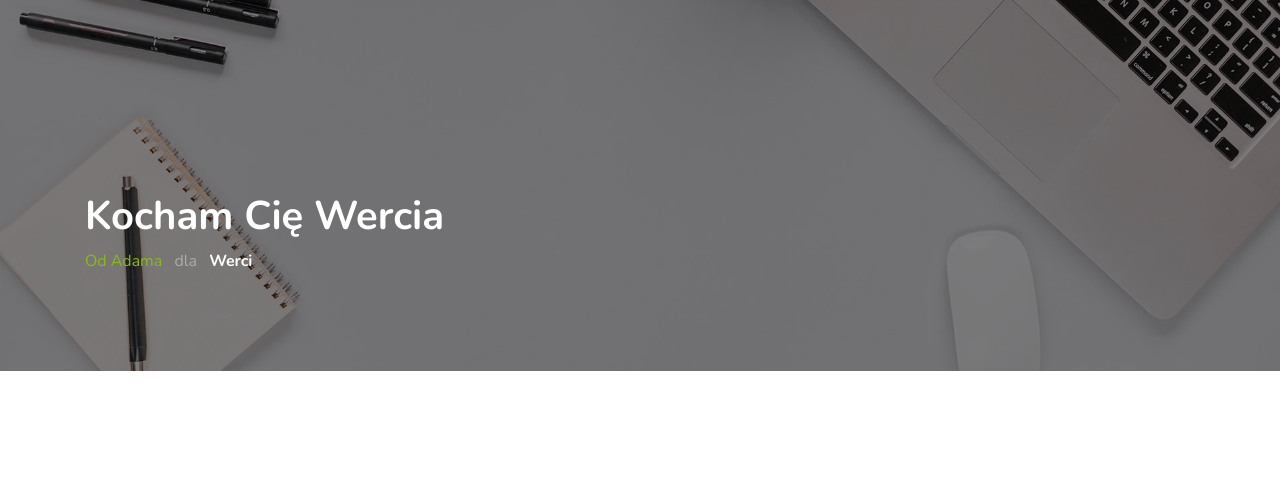
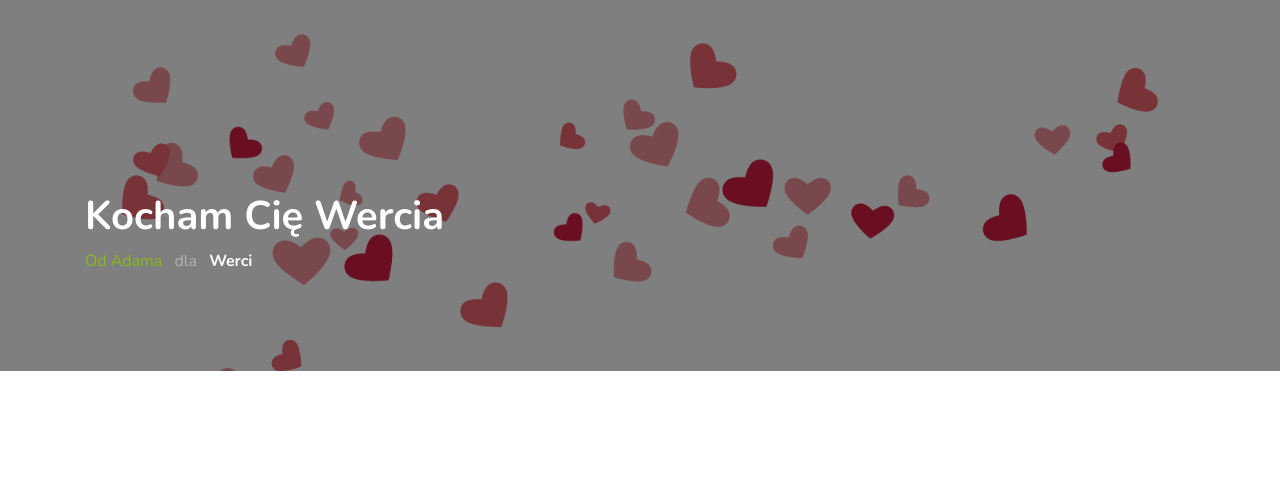
Before and after one commit to Silk43x/Weronika, a plain HTML site: page index.html in a window 1280 px wide. Shown: the top 480 px of the page. Drawn offline with nearby package versions, Linux system fonts and the light colour scheme; files whose address does not match are found by name.

Commit message:
poprawka
dodane zdjecie/edycja indexu

```diff
--- a/index.html
+++ b/index.html
@@ -44,7 +44,7 @@
 
 
     <!-- HOME -->
-    <section class="section-hero overlay inner-page bg-image" style="background-image: url('images/hero_1.jpg');" id="home-section">
+    <section class="section-hero overlay inner-page bg-image" style="background-image: url('images/serca.png');" id="home-section">
       <div class="container">
         <div class="row">
           <div class="col-md-7">
```
Also changed, not shown: images/serca.png (added).
